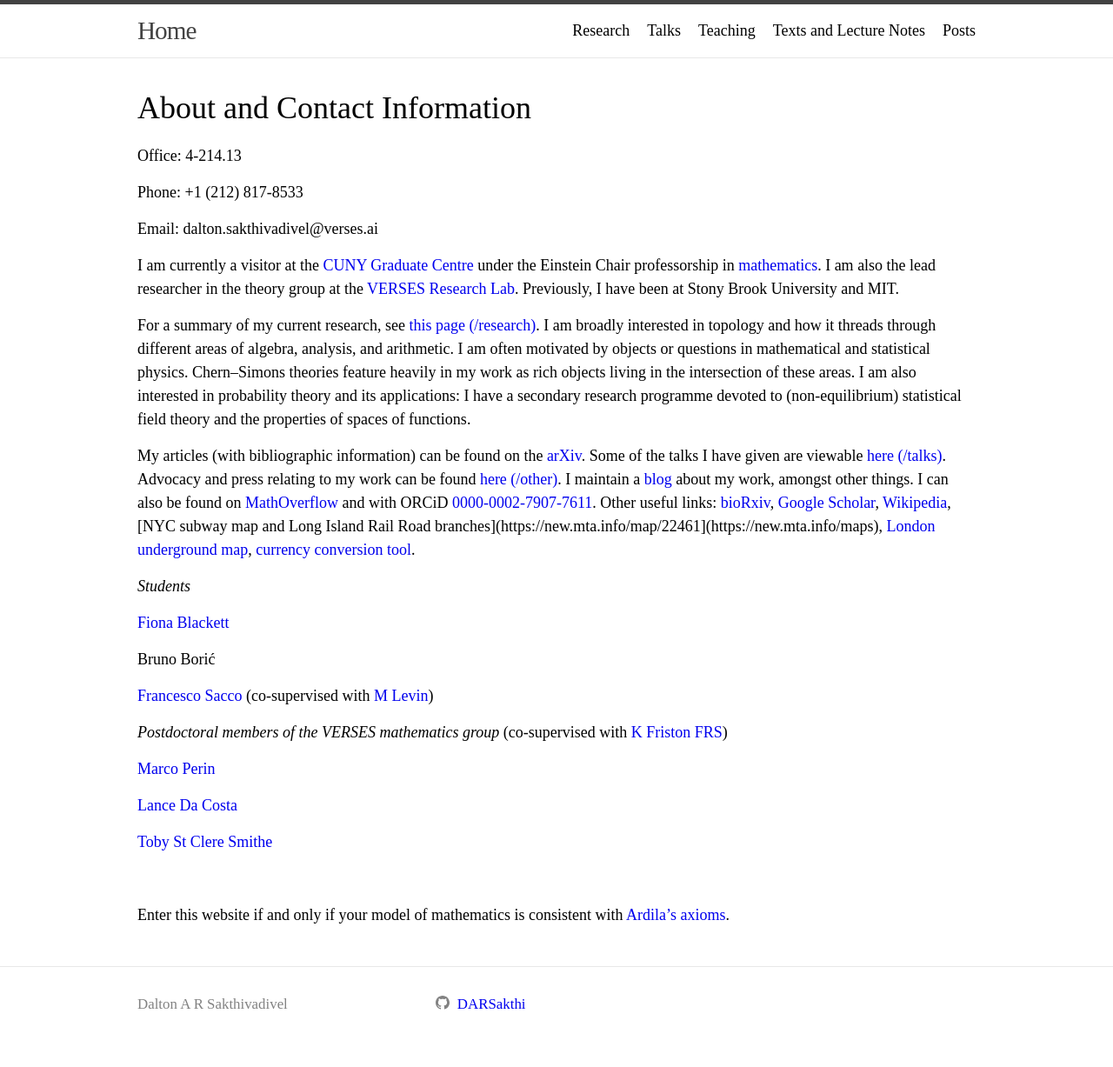
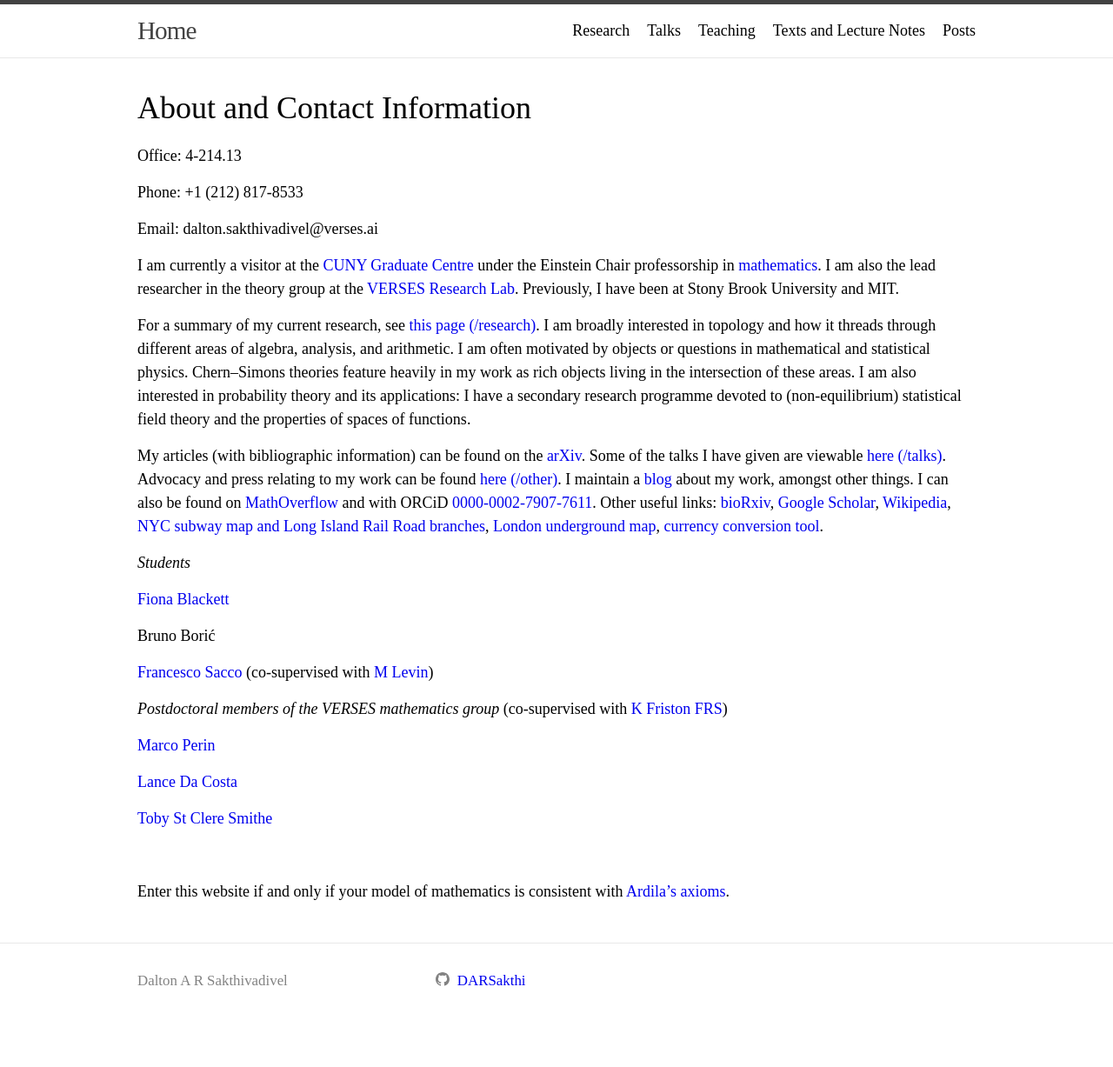
Before and after one commit to DARSakthi/DARSakthi.github.io, a Jekyll site: the page built from index.markdown, in a window 1280 px wide. Shown: the whole page at 87% size. Built offline with Jekyll 4.4.1, drawn with Linux system fonts in a browser that asks for light colours; after the commit the page ends 1200 px from its top, so only the background shows below that; part of the change alters nothing that is shown.

Commit message:
Fixed broken update

```diff
--- a/index.markdown
+++ b/index.markdown
@@ -16,7 +16,7 @@ I am currently a visitor at the [CUNY Graduate Centre](https://www.gc.cuny.edu)
 
 For a summary of my current research, see [this page (/research)](https://darsakthi.github.io/research). I am broadly interested in topology and how it threads through different areas of algebra, analysis, and arithmetic. I am often motivated by objects or questions in mathematical and statistical physics. Chern--Simons theories feature heavily in my work as rich objects living in the intersection of these areas. I am also interested in probability theory and its applications: I have a secondary research programme devoted to (non-equilibrium) statistical field theory and the properties of spaces of functions.
 
-My articles (with bibliographic information) can be found on the [arXiv](https://arxiv.org/a/0000-0002-7907-7611.html). Some of the talks I have given are viewable [here (/talks)](https://darsakthi.github.io/talks). Advocacy and press relating to my work can be found [here (/other)](https://darsakthi.github.io/other/). I maintain a [blog](https://darsakthi.github.io/blog) about my work, amongst other things. I can also be found on [MathOverflow](https://mathoverflow.net/users/370636/dalton-a-r-sakthivadivel) and with ORCiD [0000-0002-7907-7611](https://orcid.org/0000-0002-7907-7611). Other useful links: [bioRxiv](https://www.biorxiv.org/search/author1%3ADalton%2BA%2BR%2BSakthivadivel%2B), [Google Scholar](https://scholar.google.com/citations?user=mWJtfUUAAAAJ), [Wikipedia](https://en.wikipedia.org/wiki/User:Dalton.sakthi), [NYC subway map and Long Island Rail Road branches](https://new.mta.info/map/22461](https://new.mta.info/maps), [London underground map](https://tfl.gov.uk/maps/track/tube), [currency conversion tool](https://www.google.com/finance/quote/USD-GBP).
+My articles (with bibliographic information) can be found on the [arXiv](https://arxiv.org/a/0000-0002-7907-7611.html). Some of the talks I have given are viewable [here (/talks)](https://darsakthi.github.io/talks). Advocacy and press relating to my work can be found [here (/other)](https://darsakthi.github.io/other/). I maintain a [blog](https://darsakthi.github.io/blog) about my work, amongst other things. I can also be found on [MathOverflow](https://mathoverflow.net/users/370636/dalton-a-r-sakthivadivel) and with ORCiD [0000-0002-7907-7611](https://orcid.org/0000-0002-7907-7611). Other useful links: [bioRxiv](https://www.biorxiv.org/search/author1%3ADalton%2BA%2BR%2BSakthivadivel%2B), [Google Scholar](https://scholar.google.com/citations?user=mWJtfUUAAAAJ), [Wikipedia](https://en.wikipedia.org/wiki/User:Dalton.sakthi), [NYC subway map and Long Island Rail Road branches](https://new.mta.info/maps), [London underground map](https://tfl.gov.uk/maps/track/tube), [currency conversion tool](https://www.google.com/finance/quote/USD-GBP).
 
 
 _Students_
```
